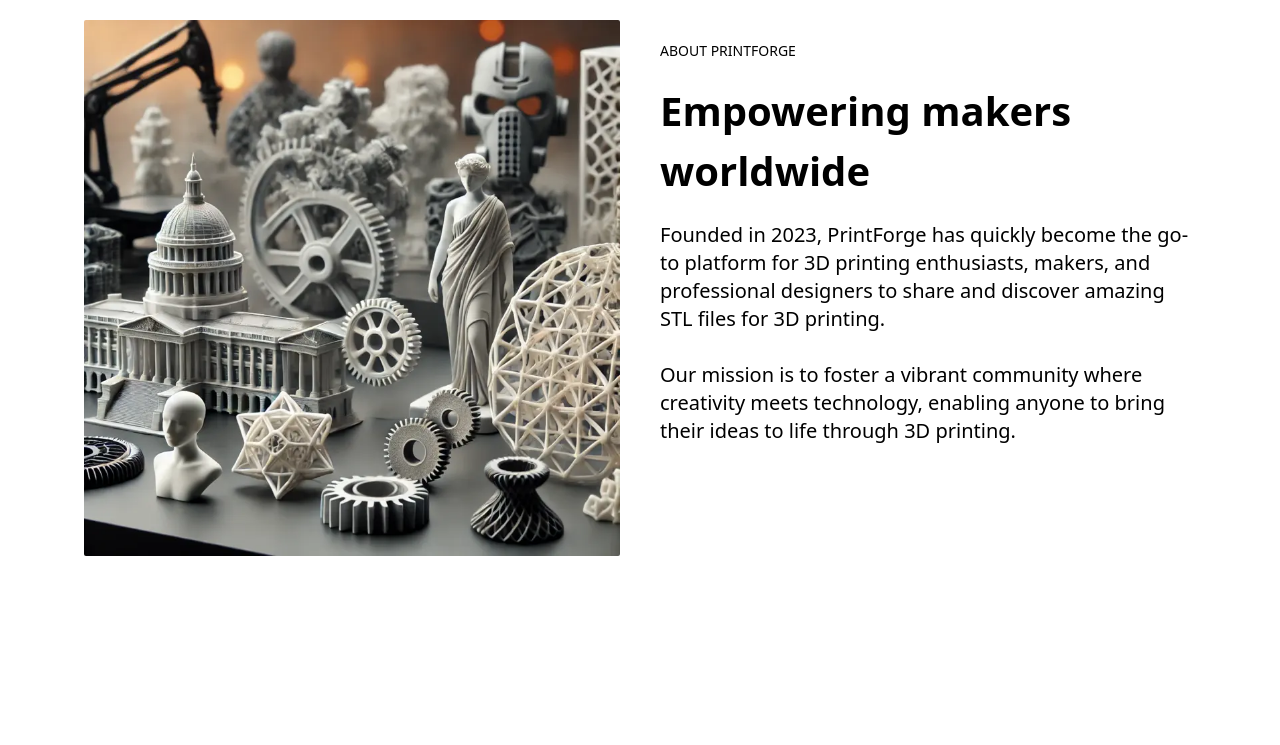
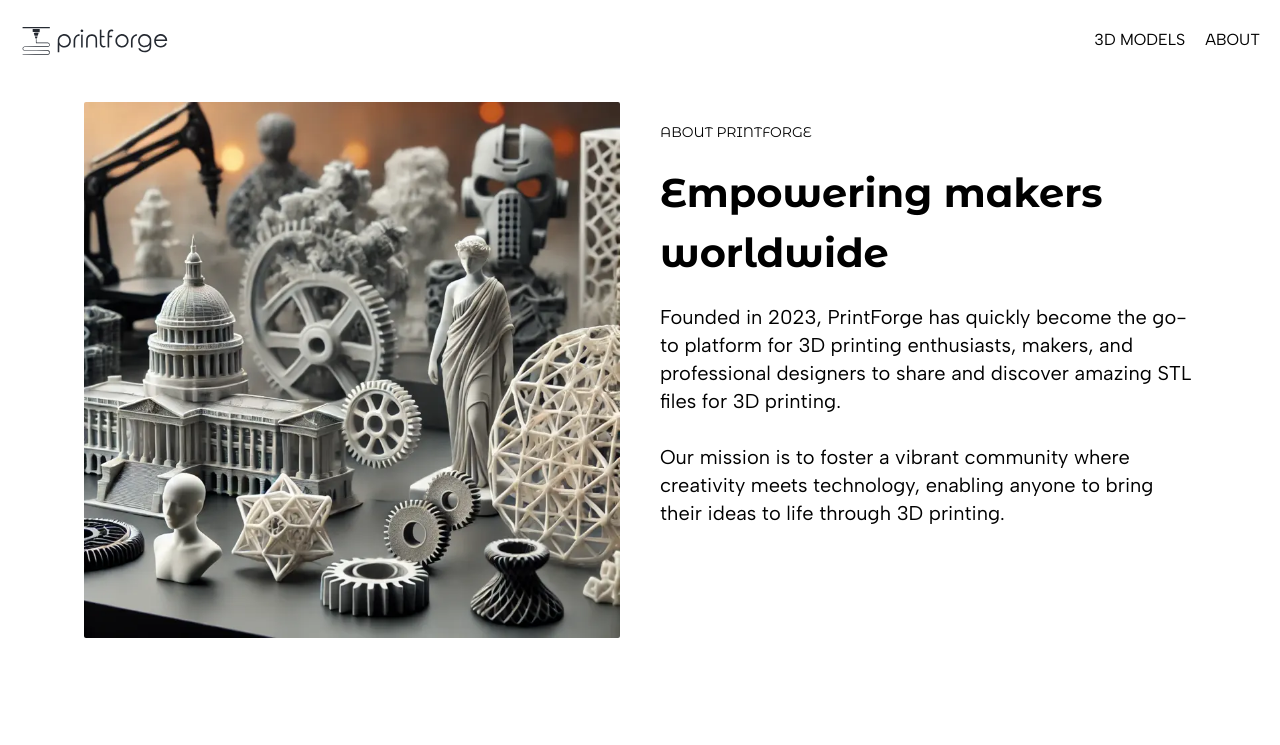
Before and after one commit to Zulkifli70/next-project, a Next.js app: page /about in a window 1280 px wide. Shown: the top 745 px of the page. Built offline with nearby package versions, Linux system fonts and the light colour scheme.

Commit message:
using Link and Image by NextJs

```diff
--- a/app/about/page.tsx
+++ b/app/about/page.tsx
@@ -23,7 +23,7 @@ const page = () => {
         </div>
       </div>
       <hr />
-      <div className="p-5 flex flex-col gap-12 md:max-w-[80%] md:flex-row md:justify-between md:items-center">
+      <div className="p-5 flex flex-col gap-12 md:max-w-[80%] md:flex-row md:justify-between">
         <div className="flex flex-col gap-5 ">
           <h1 className="text-[28px] font-bold">100K+ Models</h1>
           <p className="text-xl">
--- a/app/globals.css
+++ b/app/globals.css
@@ -5,3 +5,12 @@
   height: 100px; /* Sesuaikan tinggi yang diinginkan */
   background-color: #ccc;
 }
+
+h1,
+h2,
+h3,
+h4,
+h5,
+h6 {
+  font-family: var(--font-montserrat-alternates);
+}
--- /dev/null
+++ b/app/header.tsx
@@ -0,0 +1,40 @@
+import React from "react";
+import Image from "next/image";
+import mobileLogo from "../public/printforge-logo-icon.svg";
+import desktopLogo from "../public/printforge-logo.svg";
+import Link from "next/link";
+
+const Header = () => {
+  return (
+    <div className="flex justify-between items-center p-5 ">
+      <div>
+        <Link href="/">
+          <Image
+            src={mobileLogo}
+            alt="Logo"
+            width={30}
+            className="block md:hidden"
+          />
+          <Image
+            src={desktopLogo}
+            alt="Logo"
+            width={150}
+            className="hidden md:block"
+          />
+        </Link>
+      </div>
+      <div>
+        <ul className="flex gap-5">
+          <li className=" py-2 border-b-2 border-transparent hover:border-b-amber-500">
+            <Link href="/about/mission">3D MODELS</Link>
+          </li>
+          <li className=" py-2 border-b-2 border-transparent hover:border-b-amber-500">
+            <Link href="/about">ABOUT </Link>
+          </li>
+        </ul>
+      </div>
+    </div>
+  );
+};
+
+export default Header;
--- a/app/layout.tsx
+++ b/app/layout.tsx
@@ -1,4 +1,18 @@
 import "./globals.css";
+import Header from "./header";
+import { Albert_Sans, Montserrat_Alternates } from "next/font/google";
+
+const albertSans = Albert_Sans({
+  subsets: ["latin"],
+  display: "swap",
+});
+
+const montserratAlternates = Montserrat_Alternates({
+  subsets: ["latin"],
+  display: "swap",
+  weight: ["100", "200", "300", "400", "500", "600", "700", "800", "900"],
+  variable: "--font-montserrat-alternates",
+});
 
 export default function RootLayout({
   children,
@@ -7,7 +21,12 @@ export default function RootLayout({
 }>) {
   return (
     <html lang="en">
-      <body>{children}</body>
+      <body
+        className={`${albertSans.className} ${montserratAlternates.variable}`}
+      >
+        <Header />
+        {children}
+      </body>
     </html>
   );
 }
--- a/app/page.tsx
+++ b/app/page.tsx
@@ -1,9 +1,10 @@
 import Image from "next/image";
-import heroImg from "../public/hero-image.png";
+import heroImg from "@/public/hero-image.png";
 
 export default function Home() {
   return (
-    <main className="flex flex-col md:flex-row w-full h-screen justify-center items-center">
+    <main className="flex w-full h-screen justify-center items-center">
+      <div className="flex flex-col md:flex-row md:items-center">
         <div className="flex flex-col gap-2 items-start justify-between p-4 h-70 mb-10 flex-1 md:justify-center ">
           <div className="">
             <h1 className="text-4xl mb-4 font-bold">
@@ -16,8 +17,13 @@ export default function Home() {
           </div>
           <button className="border-2 px-3 py-2">BROWSE MODELS</button>
         </div>
-      <div className="flex-1">
-        <Image src={heroImg} alt="hero-image" className="w-full max-w-lg md:" />
+        <div className="flex-1 ">
+          <Image
+            src={heroImg}
+            alt="hero-image"
+            className="w-full max-w-lg md:"
+          />
+        </div>
       </div>
     </main>
   );
```
Also changed, not shown: public/printforge-logo-icon.svg (added), public/printforge-logo.svg (added). Lines whose indentation alone changed are shown as unchanged.
